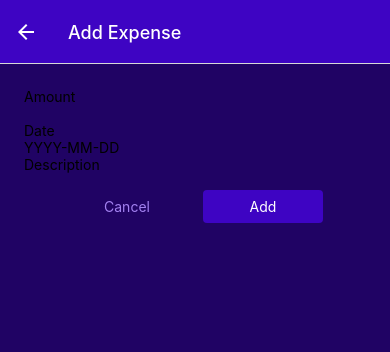
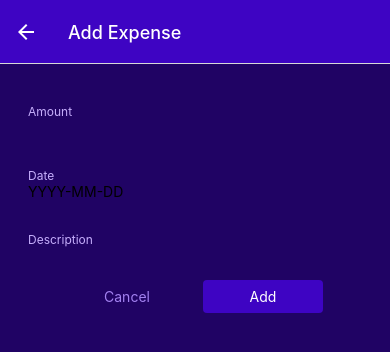
Before and after one commit to huanhunmao/react-native-user-input, a React Native app: screen /ManageExpense in a window 390 px wide. Shown: the top 352 px of the page. Built offline with nearby package versions, Linux system fonts and the light colour scheme.

Commit message:
feat: 添加样式

```diff
--- a/components/ManageExpense/ExpenseForm.js
+++ b/components/ManageExpense/ExpenseForm.js
@@ -15,7 +15,10 @@
         maxLength={10}
         onChangeText={amountChangeHandler}
       />
-      <Input label="Description" onChangeText={amountChangeHandler} />
+      <Input label="Description"
+      onChangeText={amountChangeHandler}
+      multiline={true}
+      />
     </View>
   );
 }
--- a/components/ManageExpense/Input.js
+++ b/components/ManageExpense/Input.js
@@ -1,9 +1,16 @@
-import { View, Text, TextInput } from 'react-native'
+import { View, Text, TextInput,StyleSheet } from 'react-native'
+import {GlobalStyles} from '../../constants/styles'
 
-function Input({ label, keyboardType,maxLength,onChangeText,placeholder }){
-    return <View>
-        <Text>{label}</Text>
-        <TextInput
+function Input({ label, keyboardType,maxLength,onChangeText,placeholder,multiline }){
+    const inputStyles = [styles.input]
+
+    if(multiline){
+        inputStyles.push(styles.inputMultiline)
+    }
+
+    return <View style={styles.inputContainer}>
+        <Text style={styles.label}>{label}</Text>
+        <TextInput style={styles.Input}
         keyboardType={keyboardType}
         maxLength={maxLength}
         onChangeText={onChangeText}
@@ -13,3 +20,24 @@
 }
 
 export default Input
+
+const styles = StyleSheet.create({
+    inputContainer: {
+        marginHorizontal: 4,
+        marginVertical: 16
+    },
+    label: {
+        fontSize: 12,
+        color: GlobalStyles.colors.primary100
+    },
+    input: {
+        backgroundColor: GlobalStyles.colors.primary100,
+        padding: 6,
+        borderRadius: 6,
+        fontSize: 18,
+    },
+    inputMultiline: {
+        minHeight: 100,
+        textAlignVertical: 'top'
+    }
+})
```
